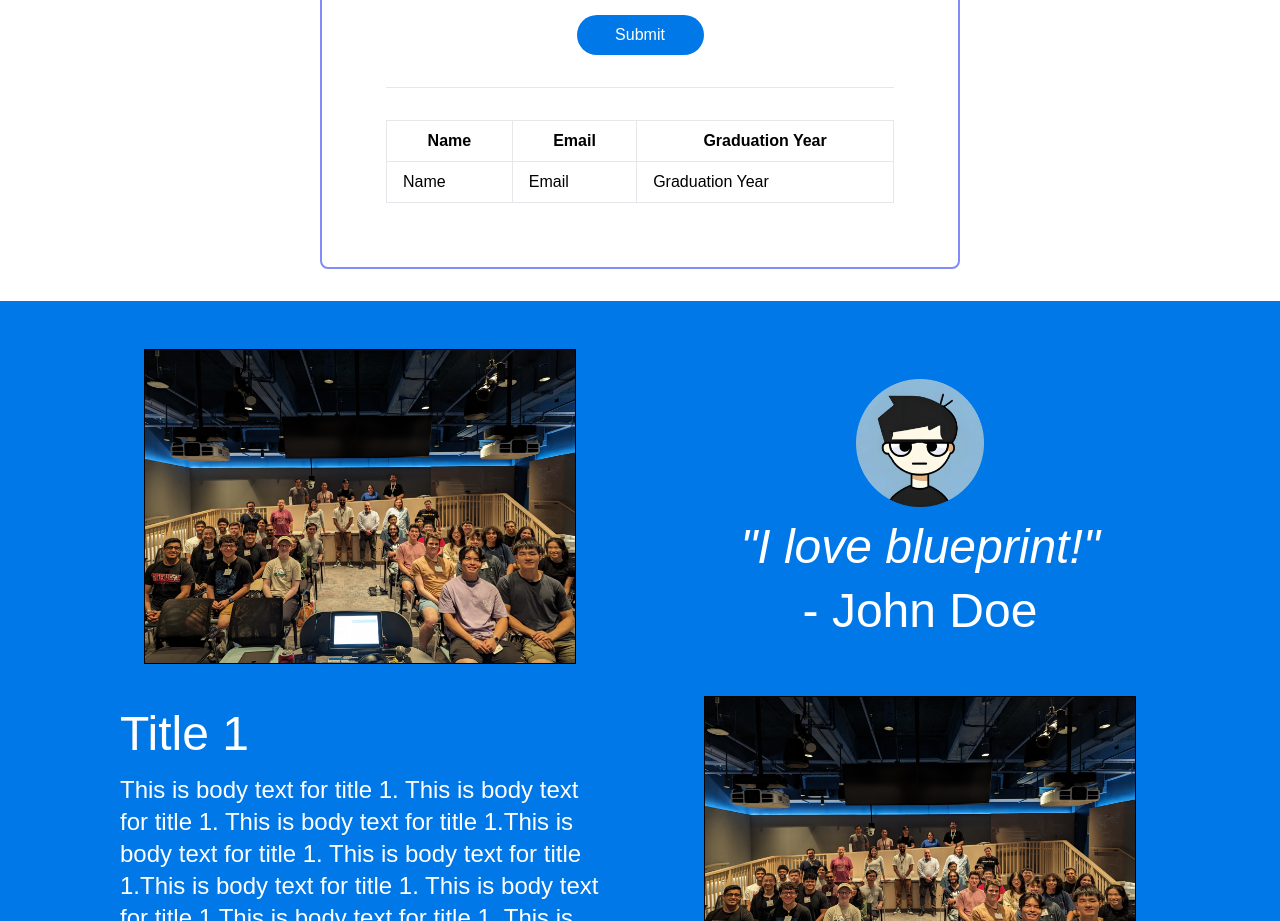
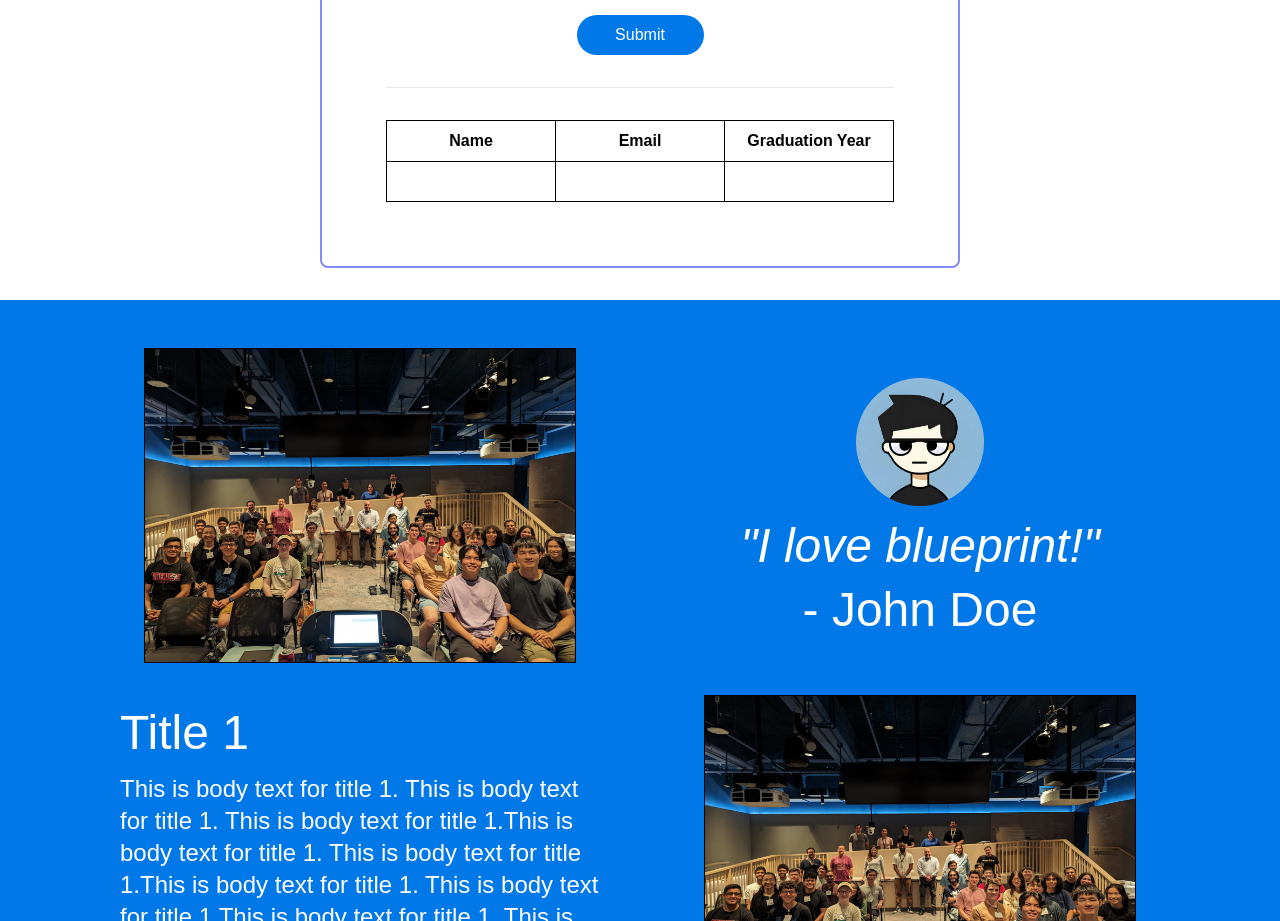
Before and after one commit to stevensblueprint/frontend_challenge_spring_2024_solutions, a React (Vite) app: page / in a window 1280 px wide. Shown: the part 880-1801 px from the top of the page. Built offline with nearby package versions, Linux system fonts and the light colour scheme.

Commit message:
Form submission logic

```diff
--- a/src/components/Form.jsx
+++ b/src/components/Form.jsx
@@ -1,9 +1,27 @@
+import { useState } from 'react'
 import blueprintLogo from '../assets/blueprint.png'
 
 const Form = () => {
+  const [name, setName] = useState("")
+  const [email, setEmail] = useState("")
+  const [year, setYear] = useState("")
 
-  const handleSubmission = () => {
-    console.log("SUBMITTED")
+  const handleSubmission = (event) => {
+    // preventDeault() allows you to add custom handling for the form
+    event.preventDefault()
+
+    // Get form object and obtain the submitted fields
+    const form = event.target
+    let formData = new FormData(form)
+    let formDataObject = Object.fromEntries(formData.entries())
+
+    // Update the state variable to display it in the table below
+    setName(formDataObject.name)
+    setEmail(formDataObject.email)
+    setYear(formDataObject.graduationYear)
+
+    // Clears the form fields
+    form.reset()
   }
 
   return (
@@ -51,20 +69,19 @@ const Form = () => {
 
         <hr></hr>
 
-        <table className="w-full table-auto border-collapse">
+        <table className="w-full table-fixed border-collapse">
           <thead>
             <tr>
-              <th className="border px-4 py-2">Name</th>
-              <th className="border px-4 py-2">Email</th>
-              <th className="border px-4 py-2">Graduation Year</th>
+              <th className="border border-black px-4 py-2">Name</th>
+              <th className="border border-black px-4 py-2">Email</th>
+              <th className="border border-black px-4 py-2">Graduation Year</th>
             </tr>
           </thead>
           <tbody>
             <tr>
-              {/* Replace with state variables */}
-              <td className="border px-4 py-2">Name</td>
-              <td className="border px-4 py-2">Email</td>
-              <td className="border px-4 py-2">Graduation Year</td>
+              <td className="border border-black px-4 py-2 h-10">{name}</td>
+              <td className="border border-black px-4 py-2 h-10">{email}</td>
+              <td className="border border-black px-4 py-2 h-10">{year}</td>
             </tr>
           </tbody>
         </table>
```
